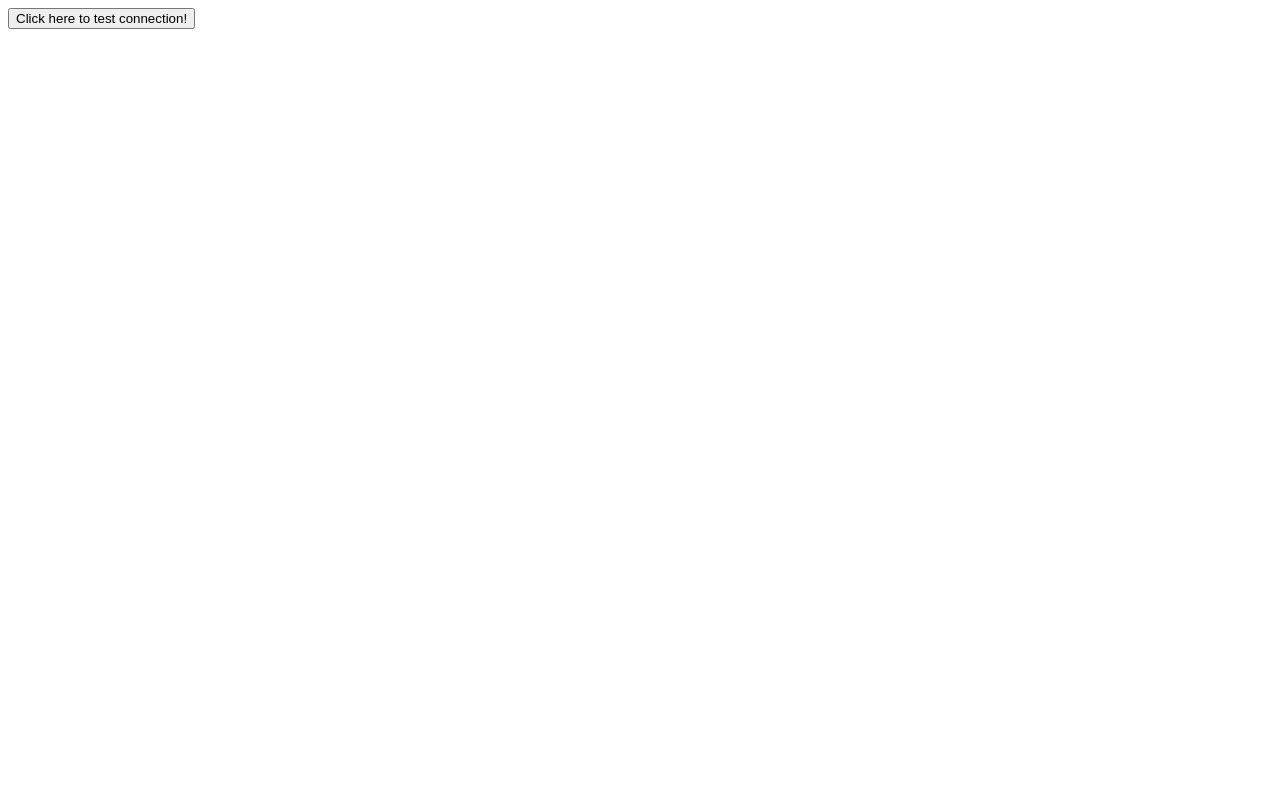
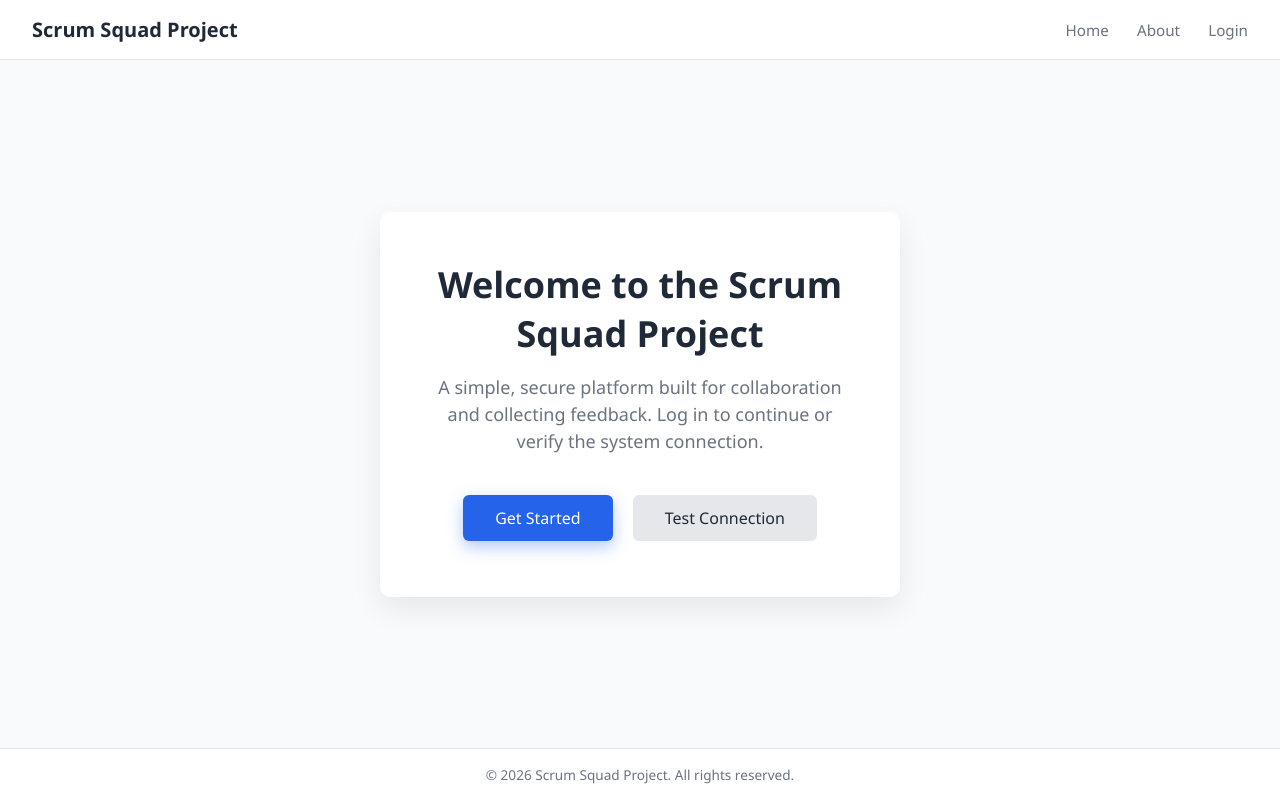
Before and after one commit to dangisetty/Scrum-Squad-Project, a plain HTML site: page ProjectTemplate/index.html in a window 1280 px wide. Drawn offline with nearby package versions, Linux system fonts and the light colour scheme.

Commit message:
Added styles.css for page scaling. Added homepage with header and footers. Added basic login.html. Added about.html. Changed database credentials in Project services

```diff
--- a/ProjectTemplate/index.html
+++ b/ProjectTemplate/index.html
@@ -2,17 +2,17 @@
 <html>
 <head>
 	<meta charset="utf-8" />
-	<title></title>
-	<!--DO NOT FORGET THIS SCRIPT TAG SO YOU CAN USE JQUERY!!!!!-->
+	<title>Landing Page</title>
+
 	<script src="https://ajax.googleapis.com/ajax/libs/jquery/3.3.1/jquery.min.js"></script>
 
-	<!--YOUR OWN JAVASCRIPT CAN GO RIGHT HERE-->
+	<link rel="stylesheet" href="styles.css">
+
 	<script type="text/javascript">
 		function TestButtonHandler() {
 			var webMethod = "ProjectServices.asmx/TestConnection";
 			var parameters = "{}";
 
-			//jQuery ajax method
 			$.ajax({
 				type: "POST",
 				url: webMethod,
@@ -20,24 +20,53 @@
 				contentType: "application/json; charset=utf-8",
 				dataType: "json",
 				success: function (msg) {
-					var responseFromServer = msg.d;
-					alert(responseFromServer);
+					alert(msg.d);
 				},
-				error: function (e) {
-					alert("this code will only execute if javascript is unable to access the webservice");
+				error: function () {
+					alert("Unable to reach web service");
 				}
 			});
 		}
+
+		function goToLogin() {
+			window.location.href = "login.html";
+		}
 	</script>
-	<!--END OF YOUR OWN JAVASCRIPT-->
+</head>
 
-	<!--AND YOUR OWN CSS CAN GO HERE AS WELL-->
-	<style>
+<body>
+	<body>
 
-	</style>
-	<!--END OF YOUR OWN CSS-->
-</head >
-<body>
-	<button onclick="javascript: TestButtonHandler();">Click here to test connection!</button>
+	<!-- NAVBAR -->
+	<div class="navbar">
+		<div class="navbar-title">Scrum Squad Project</div>
+		<div class="navbar-links">
+			<a href="index.html">Home</a>
+			<a href="about.html">About</a>
+			<a href="login.html">Login</a>
+		</div>
+	</div>
+
+	<!-- MAIN CONTENT -->
+	<div class="main-content">
+		<div class="card">
+			<h1>Welcome to the Scrum Squad Project</h1>
+			<p>
+				A simple, secure platform built for collaboration and collecting feedback.
+				Log in to continue or verify the system connection.
+			</p>
+
+			<button class="primary-btn" onclick="goToLogin()">Get Started</button>
+			<button class="secondary-btn" onclick="TestButtonHandler()">Test Connection</button>
+		</div>
+	</div>
+
+	<!-- FOOTER -->
+	<div class="footer">
+		© 2026 Scrum Squad Project. All rights reserved.
+	</div>
+
 </body>
-</html >
+
+</body>
+</html>
--- /dev/null
+++ b/ProjectTemplate/styles.css
@@ -0,0 +1,198 @@
+/* ==============================
+   DESIGN VARIABLES
+   ============================== */
+
+   /* Placeholder color scheme */
+:root {
+	--primary-color: #2563eb;
+	--primary-hover: #1e40af;
+	--secondary-color: #6b7280;
+	--background-color: #f8fafc;
+	--card-bg: #ffffff;
+	--text-color: #1f2937;
+	--muted-text: #6b7280;
+	--border-radius: 10px;
+	--transition-speed: 0.2s;
+}
+
+/* ==============================
+   GLOBAL RESET
+   ============================== */
+
+* {
+	box-sizing: border-box;
+	margin: 0;
+	padding: 0;
+	font-family: "Segoe UI", Arial, sans-serif;
+}
+
+body {
+	min-height: 100vh;
+	display: flex;
+	flex-direction: column;
+	background-color: var(--background-color);
+	color: var(--text-color);
+}
+
+/* ==============================
+   NAVBAR
+   ============================== */
+
+.navbar {
+	display: flex;
+	justify-content: space-between;
+	align-items: center;
+	padding: 1rem 2rem;
+	background-color: white;
+	border-bottom: 1px solid #e5e7eb;
+}
+
+.navbar-title {
+	font-size: 1.25rem;
+	font-weight: 600;
+}
+
+.navbar-links a {
+	margin-left: 1.5rem;
+	text-decoration: none;
+	color: var(--muted-text);
+	font-size: 0.95rem;
+	transition: color var(--transition-speed);
+}
+
+.navbar-links a:hover {
+	color: var(--primary-color);
+}
+
+/* ==============================
+   MAIN CONTENT
+   ============================== */
+
+.main-content {
+	flex: 1;
+	display: flex;
+	justify-content: center;
+	align-items: center;
+	padding: 3rem 1rem;
+}
+
+/* ==============================
+   CARDS / CONTAINERS
+   ============================== */
+
+.card {
+	background-color: var(--card-bg);
+	border-radius: var(--border-radius);
+	padding: 3rem;
+	width: 100%;
+	max-width: 520px;
+	text-align: center;
+	box-shadow: 0 12px 30px rgba(0, 0, 0, 0.08);
+}
+
+/* ==============================
+   TYPOGRAPHY
+   ============================== */
+
+h1 {
+	font-size: clamp(26px, 4vw, 36px);
+	margin-bottom: 1rem;
+}
+
+p {
+	font-size: clamp(15px, 2.4vw, 18px);
+	color: var(--muted-text);
+	margin-bottom: 2rem;
+	line-height: 1.5;
+}
+
+/* ==============================
+   BUTTONS
+   ============================== */
+
+button {
+	padding: 0.75em 2em;
+	font-size: 1rem;
+	border: none;
+	border-radius: 6px;
+	cursor: pointer;
+	margin: 0.5rem;
+	transition:
+		background-color var(--transition-speed),
+		transform var(--transition-speed),
+		box-shadow var(--transition-speed);
+}
+
+.primary-btn {
+	background-color: var(--primary-color);
+	color: white;
+	box-shadow: 0 6px 16px rgba(37, 99, 235, 0.35);
+}
+
+.secondary-btn {
+	background-color: #e5e7eb;
+	color: var(--text-color);
+}
+
+button:hover {
+	transform: translateY(-2px);
+}
+
+.primary-btn:hover {
+	background-color: var(--primary-hover);
+}
+
+.secondary-btn:hover {
+	background-color: #d1d5db;
+}
+
+button:active {
+	transform: translateY(1px) scale(0.98);
+	box-shadow: 0 3px 8px rgba(0, 0, 0, 0.2);
+}
+
+/* ==============================
+   FORM STYLES (LOGIN READY)
+   ============================== */
+
+.form-group {
+	margin-bottom: 1.5rem;
+	text-align: left;
+}
+
+label {
+	display: block;
+	margin-bottom: 0.4rem;
+	font-size: 0.9rem;
+	color: var(--muted-text);
+}
+
+input[type="text"],
+input[type="password"],
+input[type="email"] {
+	width: 100%;
+	padding: 0.7rem 0.8rem;
+	font-size: 1rem;
+	border-radius: 6px;
+	border: 1px solid #d1d5db;
+	transition: border-color var(--transition-speed), box-shadow var(--transition-speed);
+}
+
+input:focus {
+	outline: none;
+	border-color: var(--primary-color);
+	box-shadow: 0 0 0 3px rgba(37, 99, 235, 0.2);
+}
+
+/* ==============================
+   FOOTER
+   ============================== */
+
+.footer {
+	padding: 1rem;
+	text-align: center;
+	font-size: 0.85rem;
+	color: var(--muted-text);
+	border-top: 1px solid #e5e7eb;
+	background-color: white;
+}
```
Also changed, not shown: ProjectTemplate/about.html (added, +59 -0 lines), ProjectTemplate/login.html (added, +37 -0 lines), 3 other files.
